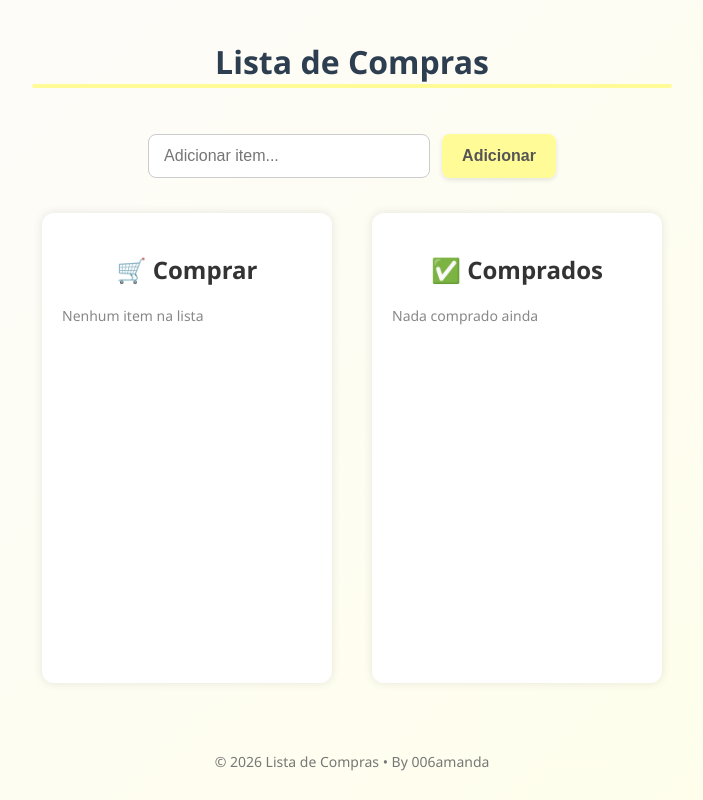
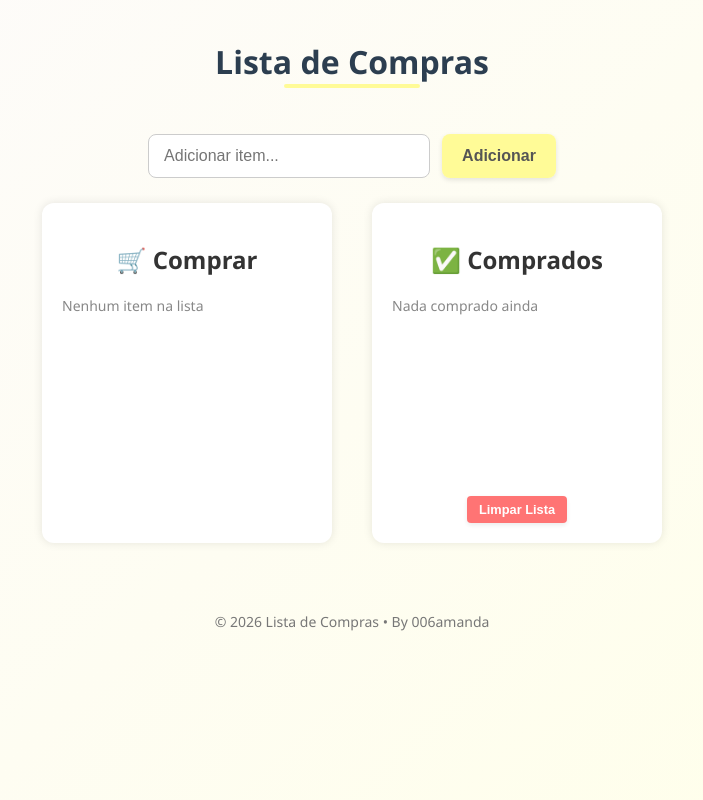
Before and after one commit to 006amanda/Lista_de_Compras, a Flask app: page / in a window 1280 px wide. Shown: the whole page, without its empty margins (288-991 px from the left). Run offline with Flask 3, Linux system fonts and the light colour scheme; some libraries are stand-ins or nearby versions.

Commit message:
feat/fix: Adição de botão para limpar os itens da lista e ajustes finais no refresh automático da página

```diff
--- a/app.py
+++ b/app.py
@@ -1,12 +1,5 @@
 from flask import Flask, render_template, request, redirect, url_for
 app = Flask(__name__)
-itens = []
-comprados = []
-
-from flask import Flask, render_template, request, redirect, url_for
-
-app = Flask(__name__)
-
 itens = []
 comprados = []
 
@@ -17,9 +10,14 @@ def index():
 @app.route('/add', methods=['POST'])
 def add():
     item = request.form.get('item')
-    itens.append(item)
+    if item:
+        itens.append(item)
+    return render_template('partials/lista_comprar.html', itens=itens, comprados=comprados)
 
-    return render_template('partials/lista_comprar.html', itens=itens)
+@app.route("/limpar_comprados", methods=["POST"])
+def limpar_comprados():
+    comprados.clear()
+    return render_template('partials/lista_comprar.html', itens=itens, comprados=comprados)
 
 @app.route("/check/<int:id>")
 def check(id):
@@ -40,12 +38,10 @@ def delete():
     ids_itens = request.form.getlist("itens")
     ids_comprados = request.form.getlist("comprados")
 
-    # remove itens normais
     for i in sorted([int(x) for x in ids_itens], reverse=True):
         if 0 <= i < len(itens):
             itens.pop(i)
 
-    # remove itens comprados
     for i in sorted([int(x) for x in ids_comprados], reverse=True):
         if 0 <= i < len(comprados):
             comprados.pop(i)
--- a/static/style.css
+++ b/static/style.css
@@ -1,14 +1,12 @@
 body {
-  /* Troquei por uma fonte mais moderna, mas com fallback para Arial */
 	font-family: 'Segoe UI', Tahoma, Geneva, Verdana, sans-serif;
-  /* Um fundo com um degradê muito sutil para não ficar apenas "cinza chapado" */
 	background: linear-gradient(135deg, #fdfbfb 0%, rgba(255, 255, 138, 0.186));
 	color: #333;
 	display: flex;
 	flex-direction: column;
 	min-height: 100vh;
 	text-align: center;
-  margin: 0; /* Tira as margens padrão do navegador */
+	margin: 0;
 }
 
 h1 {
@@ -23,31 +21,31 @@ h1::after {
 	position: absolute;
 	width: 50%;
 	height: 4px;
-  background-color: rgba(255, 251, 141, 0.9); /* O amarelo um pouco mais forte */
+	background-color: rgba(255, 251, 141, 0.9);
 	bottom: -5px;
 	left: 25%;
 	border-radius: 2px;
 }
 
-/* Form */
 form {
 	margin: 30px auto 25px auto;
 	display: flex;
 	justify-content: center;
-  gap: 12px; /* Espaço entre o input e o botão */
+	gap: 12px;
 }
 
 input[type='text'] {
 	padding: 12px 15px;
 	width: 250px;
 	border: 1px solid #ccc;
-  border-radius: 8px; /* Bordas arredondadas */
+	border-radius: 8px;
 	font-size: 16px;
 	outline: none;
-  transition: border-color 0.3s, box-shadow 0.3s;
+	transition:
+		border-color 0.3s,
+		box-shadow 0.3s;
 }
 
-/* Efeito ao clicar no input, combinando com o tema */
 input[type='text']:focus {
 	border-color: #e5e073;
 	box-shadow: 0 0 8px rgba(255, 251, 141, 0.8);
@@ -57,22 +55,21 @@ button {
 	padding: 12px 20px;
 	font-size: 16px;
 	font-weight: bold;
-  color: #555; /* Texto um pouco mais escuro para dar contraste no amarelo */
+	color: #555;
 	background-color: rgba(255, 251, 141, 0.9);
 	border: none;
 	border-radius: 8px;
 	cursor: pointer;
 	transition: all 0.3s ease;
-  box-shadow: 0 2px 5px rgba(0,0,0,0.1);
+	box-shadow: 0 2px 5px rgba(0, 0, 0, 0.1);
 }
 
 button:hover {
-  background-color: #f7f374; /* Um amarelo um pouquinho mais vivo ao passar o mouse */
-  transform: translateY(-2px); /* Efeito do botão subindo */
-  box-shadow: 0 4px 8px rgba(0,0,0,0.15);
+	background-color: #f7f374;
+	transform: translateY(-2px);
+	box-shadow: 0 4px 8px rgba(0, 0, 0, 0.15);
 }
 
-/* Container dos cards */
 .container {
 	display: flex;
 	justify-content: center;
@@ -88,37 +85,45 @@ button:hover {
 	border-radius: 12px;
 	box-shadow: 0 0 10px rgba(0, 0, 0, 0.1);
 	text-align: left;
-  transition: transform 0.3s ease, background 0.3s ease; /* Adicionado para suavizar o hover */
+	transition:
+		transform 0.3s ease,
+		background 0.3s ease;
+	display: flex;
+	flex-direction: column;
+	min-height: 300px;
+	position: relative;
 }
 
 .card:hover {
-  transform: translateY(-4px); /* Substitui o "matrix(cursor)" inválido */
+	transform: translateY(-4px);
 	background: rgba(255, 251, 141, 0.673);
+}
+
+.card ul {
+	flex-grow: 1;
+	list-style: none;
+	padding: 0;
 }
 
 .card h2 {
 	text-align: center;
 }
 
-/* Lista */
 ul {
 	list-style: none;
 	padding: 0;
 	margin: 0;
 }
 
-/* Item da lista */
 .item {
-	width: 100%; /* 🔥 ocupa toda largura */
+	width: 100%;
 	margin: 8px 0;
 }
 
-/* Faz o form ocupar tudo */
 .item form {
 	width: 100%;
 }
 
-/* Alinhamento correto */
 .item label {
 	display: flex;
 	align-items: center;
@@ -126,30 +131,25 @@ ul {
 	width: 100%;
 }
 
-/* Checkbox */
 input[type='checkbox'] {
 	transform: scale(1.2);
 	margin: 0;
 }
 
-/* Texto */
 .item span {
-	flex: 1; /* 🔥 impede quebrar layout */
+	flex: 1;
 }
 
-/* Comprado */
 .done span {
 	text-decoration: line-through;
 	color: gray;
 }
 
-/* Texto vazio */
 .empty {
 	color: #888;
 	font-size: 14px;
 }
 
-/* Fundo escuro */
 .modal {
 	display: none;
 	position: fixed;
@@ -157,14 +157,11 @@ input[type='checkbox'] {
 	left: 0;
 	width: 100%;
 	height: 100%;
-
 	background: rgba(0, 0, 0, 0.4);
-
 	justify-content: center;
 	align-items: center;
 }
 
-/* Card */
 .modal-content {
 	background: white;
 	padding: 25px;
@@ -173,7 +170,6 @@ input[type='checkbox'] {
 	width: 250px;
 }
 
-/* Botões */
 .modal-buttons {
 	margin-top: 15px;
 	display: flex;
@@ -185,6 +181,25 @@ input[type='checkbox'] {
 	cursor: pointer;
 }
 
+.btn-limpar-pequeno {
+	align-self: center; /* Centraliza o botão horizontalmente */
+	margin-top: auto; /* Empurra o botão para o fim do container */
+	background-color: #ff5252;
+	color: white;
+	border: none;
+	padding: 6px 12px; /* Padding menor para ficar pequeno */
+	font-size: 0.8rem; /* Fonte menor */
+	border-radius: 4px;
+	cursor: pointer;
+	opacity: 0.8;
+	transition: opacity 0.2s;
+}
+
+.btn-limpar-pequeno:hover {
+	opacity: 1;
+	background-color: #d32f2f;
+}
+
 .footer {
 	margin-top: 40px;
 	padding: 15px;
--- a/templates/index.html
+++ b/templates/index.html
@@ -9,146 +9,23 @@
 		/>
 		<script src="https://unpkg.com/htmx.org@1.9.10"></script>
 	</head>
-
 	<body>
-		<h1>Lista de Compras</h1>
-
-		<form id="form-item">
-			<input
-				type="text"
-				id="item"
-				name="item"
-				placeholder="Adicionar item..."
-				autocomplete="off"
-				required
-			/>
-			<button type="submit">Adicionar</button>
-		</form>
-
-		<div class="container">
-			<div class="card">
-				<h2>🛒 Comprar</h2>
-				<ul id="lista-comprar">
-					{% for item in itens %}
-					<li class="item">
-						<label>
-							<input
-								type="checkbox"
-								hx-get="/check/{{ loop.index0 }}"
-								hx-target="body"
-								hx-swap="innerHTML"
-							/>
-							<span>{{ item }}</span>
-						</label>
-					</li>
-					{% else %}
-					<li class="empty">Nenhum item na lista</li>
-					{% endfor %}
-				</ul>
-			</div>
-
-			<div class="card">
-				<h2>✅ Comprados</h2>
-				<ul>
-					{% for item in comprados %}
-					<li class="item done">
-						<label>
-							<input
-								type="checkbox"
-								checked
-								hx-get="/uncheck/{{ loop.index0 }}"
-								hx-target="body"
-								hx-swap="innerHTML"
-							/>
-							<span>{{ item }}</span>
-						</label>
-					</li>
-					{% else %}
-					<li class="empty">Nada comprado ainda</li>
-					{% endfor %}
-				</ul>
-			</div>
-		</div>
-
-		<!-- Modal -->
-		<div id="modal" class="modal" style="display: none">
-			<div class="modal-content">
-				<h3>Quantidade do item</h3>
-				<input type="number" id="quantidade" min="1" value="1" />
-
-				<div class="modal-buttons">
-					<button type="button" onclick="confirmar()">Confirmar</button>
-					<button type="button" onclick="fecharModal()">Cancelar</button>
-				</div>
-			</div>
+		<div id="conteudo-principal">
+			{% include 'partials/lista_comprar.html' %}
 		</div>
 
 		<script>
-			let itemTemp = '';
-
-			const formItem = document.getElementById('form-item');
-			const inputPrincipal = document.getElementById('item');
-
-			formItem.addEventListener('submit', function (e) {
-				e.preventDefault();
-
-				itemTemp = inputPrincipal.value.trim();
-				if (itemTemp === '') return;
-
-				// Exibe modal
-				const modal = document.getElementById('modal');
-				modal.style.display = 'flex';
-
-				// Limpa seleção do input principal
-				document.activeElement.blur();
-
-				// Define valor inicial do modal
-				const inputQtd = document.getElementById('quantidade');
-				inputQtd.value = '1';
-				setTimeout(() => {
-					inputQtd.focus();
-					inputQtd.select();
-				}, 50);
+			document.body.addEventListener('htmx:beforeRequest', function (evt) {
+				console.log(
+					'🚀 HTMX enviando requisição para:',
+					evt.detail.pathInfo.path,
+				);
 			});
-
-			function fecharModal() {
-				document.getElementById('modal').style.display = 'none';
-				inputPrincipal.value = '';
-				inputPrincipal.focus();
-			}
-
-			function confirmar() {
-				const quantidade = document.getElementById('quantidade').value;
-
-				if (!itemTemp) return;
-
-				htmx.ajax('POST', '/add', {
-					values: { item: `${itemTemp} (${quantidade})` },
-					target: '#lista-comprar',
-					swap: 'innerHTML',
-				});
-
-				itemTemp = '';
-				fecharModal();
-			}
-
-			// Teclas de atalho para modal
-			window.addEventListener('keydown', function (e) {
-				const modal = document.getElementById('modal');
-				if (modal.style.display === 'flex') {
-					if (e.key === 'Enter') {
-						e.preventDefault();
-						confirmar();
-					}
-					if (e.key === 'Escape') {
-						fecharModal();
-					}
+			document.body.addEventListener('htmx:afterRequest', function (evt) {
+				if (evt.detail.failed) {
+					console.error('❌ Erro na requisição HTMX:', evt.detail.xhr.status);
 				}
 			});
 		</script>
-
-		<footer class="footer">
-			<p>© 2026 Lista de Compras • By 006amanda</p>
-		</footer>
 	</body>
 </html>
--- /dev/null
+++ b/templates/partials/lista_comprar.html
@@ -0,0 +1,164 @@
+<h1>Lista de Compras</h1>
+
+<form id="form-item">
+	<input
+		type="text"
+		id="item"
+		name="item"
+		placeholder="Adicionar item..."
+		autocomplete="off"
+		required
+	/>
+	<button type="submit">Adicionar</button>
+</form>
+
+<div class="container">
+	<div class="card">
+		<h2>🛒 Comprar</h2>
+		<ul id="lista-comprar">
+			{% for item in itens %}
+			<li class="item">
+				<label>
+					<input
+						type="checkbox"
+						hx-get="/check/{{ loop.index0 }}"
+						hx-target="body"
+						hx-swap="innerHTML"
+					/>
+					<span>{{ item }}</span>
+				</label>
+			</li>
+			{% else %}
+			<li class="empty">Nenhum item na lista</li>
+			{% endfor %}
+		</ul>
+	</div>
+
+	<div class="card">
+		<h2>✅ Comprados</h2>
+		<ul>
+			{% for item in comprados %}
+			<li class="item done">
+				<label>
+					<input
+						type="checkbox"
+						checked
+						hx-get="/uncheck/{{ loop.index0 }}"
+						hx-target="body"
+						hx-swap="innerHTML"
+					/>
+					<span>{{ item }}</span>
+				</label>
+			</li>
+			{% else %}
+			<li class="empty">Nada comprado ainda</li>
+			{% endfor %}
+		</ul>
+		<button
+			hx-post="/limpar_comprados"
+			hx-target="body"
+			hx-confirm="Deseja apagar todos os itens comprados?"
+			class="btn-limpar-pequeno"
+		>
+			Limpar Lista
+		</button>
+	</div>
+</div>
+
+<div id="modal" class="modal" style="display: none">
+	<div class="modal-content">
+		<h3>Quantidade do item</h3>
+		<input
+			type="number"
+			id="quantidade"
+			min="1"
+			step="1"
+			value="1"
+			onkeypress="return event.charCode >= 48 && event.charCode <= 57;"
+		/>
+
+		<div class="modal-buttons">
+			<button type="button" onclick="confirmar()">Confirmar</button>
+			<button type="button" onclick="fecharModal()">Cancelar</button>
+		</div>
+	</div>
+</div>
+
+<script>
+	if (typeof window.funcoesInicializadas === 'undefined') {
+		window.funcoesInicializadas = true;
+		window.itemTemp = '';
+
+		window.fecharModal = function () {
+			const modal = document.getElementById('modal');
+			const inputPrincipal = document.getElementById('item');
+			if (modal) modal.style.display = 'none';
+			if (inputPrincipal) {
+				inputPrincipal.value = '';
+				inputPrincipal.focus();
+			}
+		};
+
+		window.confirmar = function () {
+			const inputQtd = document.getElementById('quantidade');
+			if (!window.itemTemp || !inputQtd) return;
+
+			let qtd = parseInt(inputQtd.value, 10);
+
+			if (isNaN(qtd) || qtd <= 0) {
+				alert('A quantidade deve ser um número maior que zero!');
+				inputQtd.value = 1;
+				inputQtd.focus();
+				return;
+			}
+
+			htmx.ajax('POST', '/add', {
+				values: { item: window.itemTemp + ' (' + qtd + ')' },
+				target: 'body',
+				swap: 'innerHTML',
+			});
+
+			window.itemTemp = '';
+			window.fecharModal();
+		};
+
+		window.onkeydown = function (e) {
+			const modal = document.getElementById('modal');
+			if (modal && modal.style.display === 'flex') {
+				if (e.key === 'Enter') {
+					e.preventDefault();
+					window.confirmar();
+				}
+				if (e.key === 'Escape') {
+					window.fecharModal();
+				}
+			}
+		};
+	}
+
+	(function () {
+		const formItem = document.getElementById('form-item');
+		const inputPrincipal = document.getElementById('item');
+		const modal = document.getElementById('modal');
+		const inputQtd = document.getElementById('quantidade');
+
+		if (formItem) {
+			formItem.onsubmit = function (e) {
+				e.preventDefault();
+				window.itemTemp = inputPrincipal.value.trim();
+				if (window.itemTemp === '') return;
+
+				modal.style.display = 'flex';
+				setTimeout(() => {
+					inputQtd.value = '1';
+					inputQtd.focus();
+					inputQtd.select();
+				}, 50);
+			};
+		}
+	})();
+</script>
+
+<footer class="footer">
+	<p>© 2026 Lista de Compras • By 006amanda</p>
+</footer>
```
Lines whose indentation alone changed are shown as unchanged.
